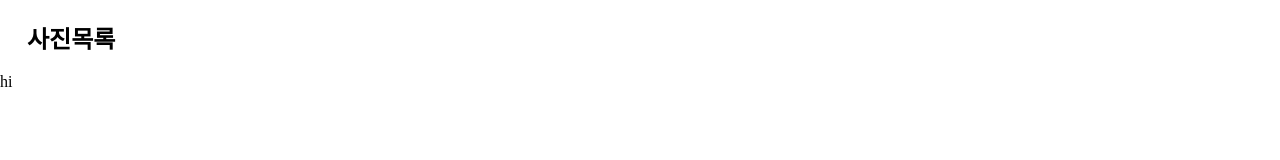
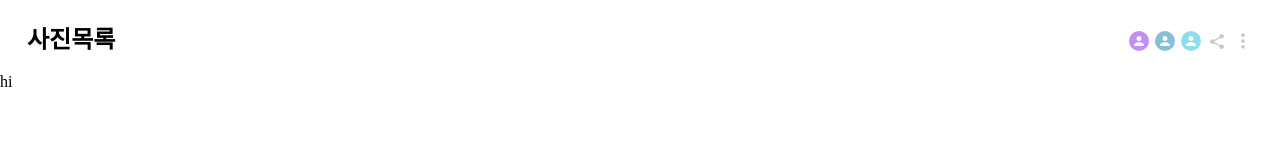
Before and after one commit to 0ne6yte/life-4-cut-frontend, a React (Vite) app: page /photo in a window 1280 px wide. Shown: the top 160 px of the page. Built offline with nearby package versions, Linux system fonts and the light colour scheme.

Commit message:
feat: 사진목록 헤더 마크업

```diff
--- a/src/domain/photo/PhotoList/index.tsx
+++ b/src/domain/photo/PhotoList/index.tsx
@@ -1,5 +1,31 @@
+import { ReactComponent as ShareIcon } from '@/assets/share.svg';
+import { ReactComponent as VerticalEllipsis } from '@/assets/vertical-ellipsis.svg';
+import { Avatar, Dropdown } from '@/domain/_common/components';
 import MainTemplate from '@/domain/_common/layouts/MainTemplate';
 
 export default function PhotoList() {
-  return <MainTemplate title="사진목록" content={'hi'} showFooter />;
+  return (
+    <MainTemplate
+      title="사진목록"
+      headerTools={
+        <div className="flex gap-1.5">
+          <Avatar.ProfilePhoto size="small" />
+          <Avatar.ProfilePhoto size="small" />
+          <Avatar.ProfilePhoto size="small" />
+          <ShareIcon className=" fill-grey-placeholder" />
+          <Dropdown>
+            <Dropdown.Trigger>
+              <VerticalEllipsis className="stroke-grey-placeholder fill-grey-placeholder" />
+            </Dropdown.Trigger>
+            <Dropdown.List>
+              <Dropdown.Item>수정하기</Dropdown.Item>
+              <Dropdown.Item className="text-red-500">삭제하기</Dropdown.Item>
+            </Dropdown.List>
+          </Dropdown>
+        </div>
+      }
+      content={'hi'}
+      showFooter
+    />
+  );
 }
```
Also changed, not shown: src/assets/share.svg (added).
